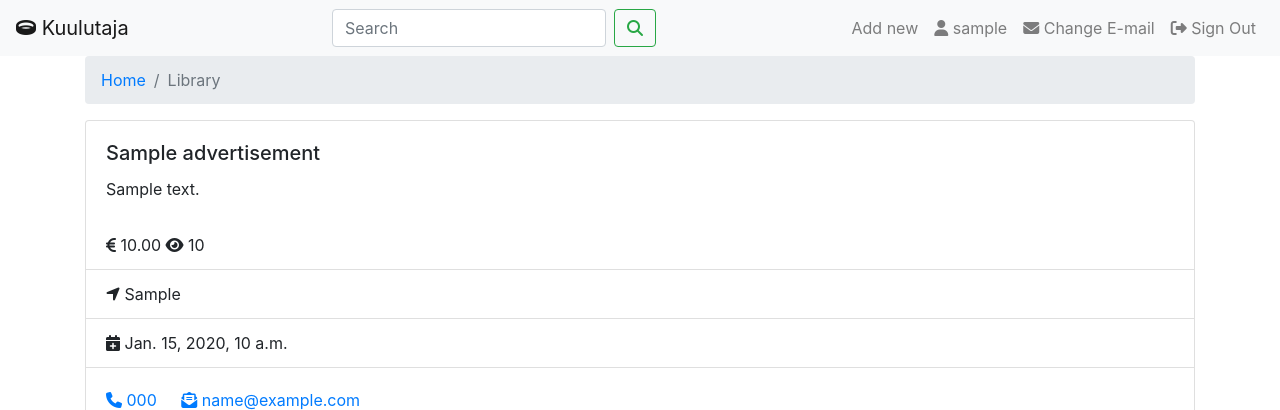
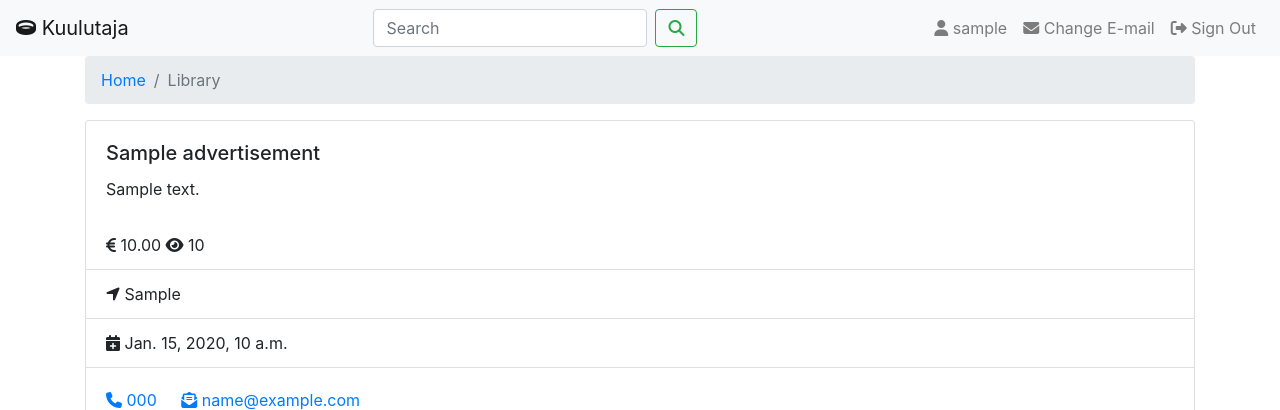
Before and after one commit to zcribe/Kuulutaja, a Django app: a page that uses templates/base2.html in a window 1280 px wide. Shown: the top 410 px of the page. Run offline with Django 3.2, Linux system fonts and the light colour scheme; a user stored in the database is signed in; tables that the repository leaves empty hold one stand-in row (values such as "Sample post"); grey boxes marked "Sample" are stand-in pictures; parts of the project's set-up code (start-up, migrations or seed data) failed here and were passed over; some libraries are stand-ins or nearby versions.

Commit message:
django-messages is incopatible with Django 3 thus removed

```diff
--- a/requirements.txt
+++ b/requirements.txt
@@ -110,4 +110,3 @@ django-treebeard==4.3
 phonenumbers==8.11.1
 psycopg2==2.8.4
 django-crispy-forms==1.8.1
-django-messages==0.6.0
--- a/templates/base2.html
+++ b/templates/base2.html
@@ -36,8 +36,6 @@
         </form>
         <ul class="navbar-nav">
             {% if user.is_authenticated %}
-                <li class="nav-item"><a href="" class="nav-link">Add new</a>
-                </li>
                 <li class="nav-item"><a href="{% url 'profile' user.id %}" class="nav-link"><i class="fas fa-user"></i> {% user_display user %}</a>
                 </li>
                 <li class="nav-item"><a href="{% url 'account_email' %}" class="nav-link"><i class="fas fa-envelope"></i> Change E-mail</a></li>
```
Also changed, not shown: config/settings/base.py (line endings or trailing spaces).
